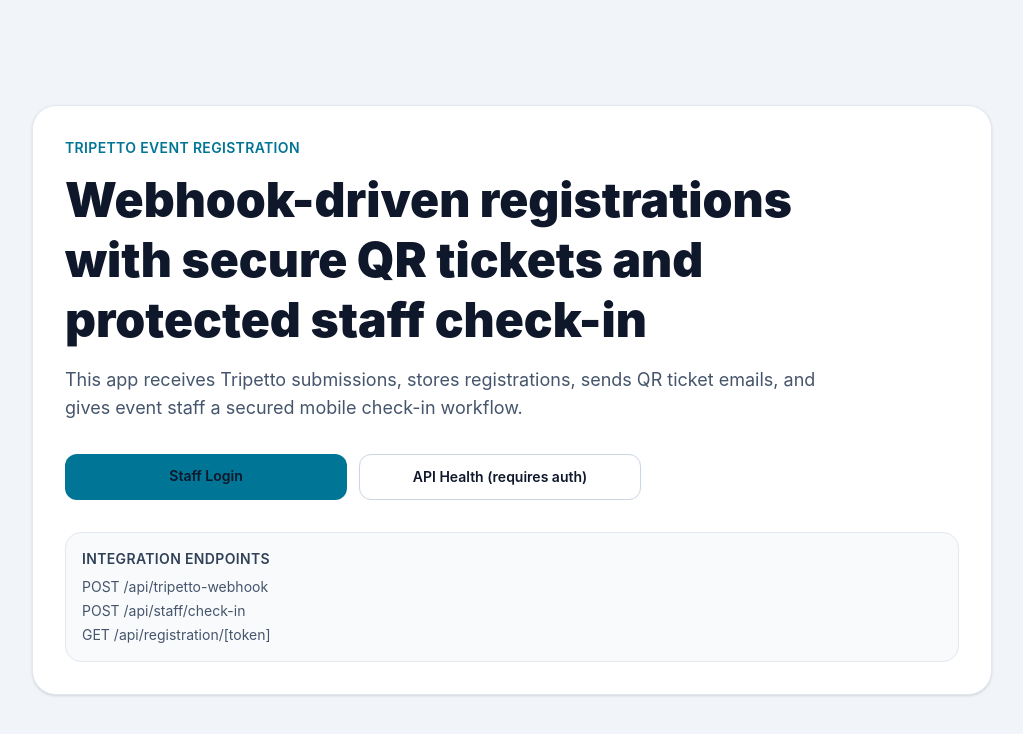
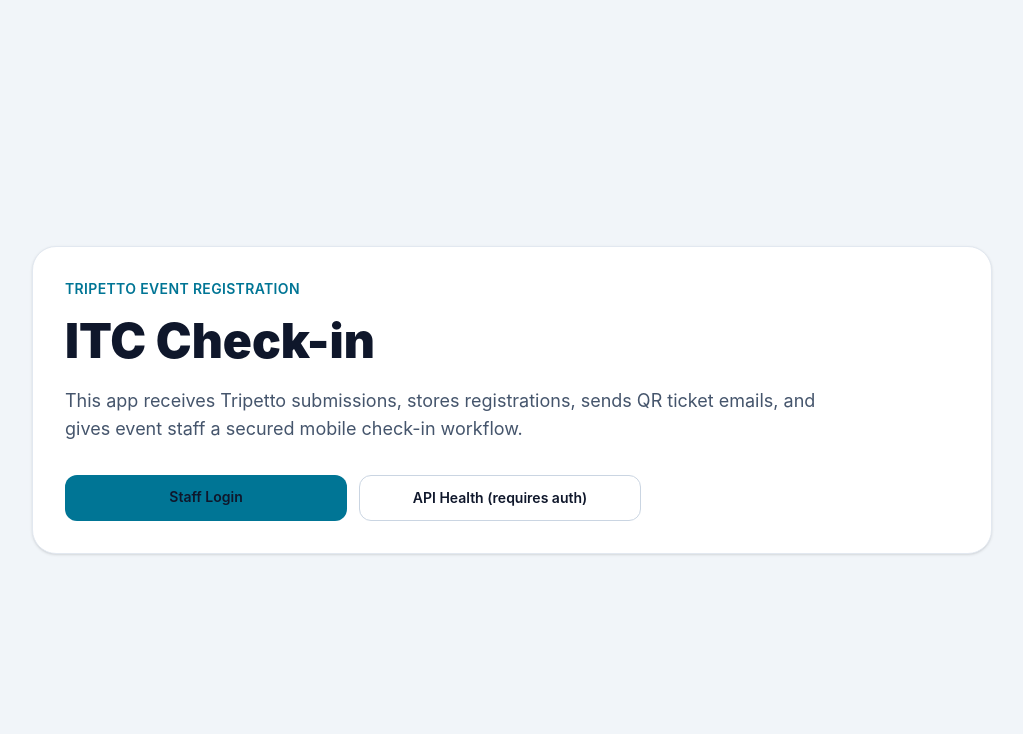
Before and after one commit to robo38/itc-talks-form, a Next.js app: page / in a window 1280 px wide. Shown: the top 734 px of the page, without its empty margins (128-1151 px from the left). Built offline with nearby package versions, Linux system fonts and the light colour scheme.

Commit message:
style change

```diff
--- a/src/app/page.tsx
+++ b/src/app/page.tsx
@@ -7,7 +7,7 @@
         <div className="max-w-3xl">
           <p className="text-sm font-semibold uppercase tracking-wide text-cyan-700">Tripetto Event Registration</p>
           <h1 className="mt-3 text-4xl font-black leading-tight text-slate-900 md:text-5xl">
-            Webhook-driven registrations with secure QR tickets and protected staff check-in
+            ITC Check-in
           </h1>
           <p className="mt-4 text-base text-slate-600 md:text-lg">
             This app receives Tripetto submissions, stores registrations, sends QR ticket emails, and gives event staff a secured mobile check-in workflow.
@@ -23,14 +23,14 @@
           </a>
         </div>
 
-        <div className="mt-8 rounded-2xl border border-slate-200 bg-slate-50 p-4">
+        {/* <div className="mt-8 rounded-2xl border border-slate-200 bg-slate-50 p-4">
           <h2 className="text-sm font-semibold uppercase tracking-wide text-slate-700">Integration Endpoints</h2>
           <ul className="mt-2 space-y-1 text-sm text-slate-600">
             <li>POST /api/tripetto-webhook</li>
             <li>POST /api/staff/check-in</li>
             <li>GET /api/registration/[token]</li>
           </ul>
-        </div>
+        </div> */}
       </section>
     </main>
   );
```
